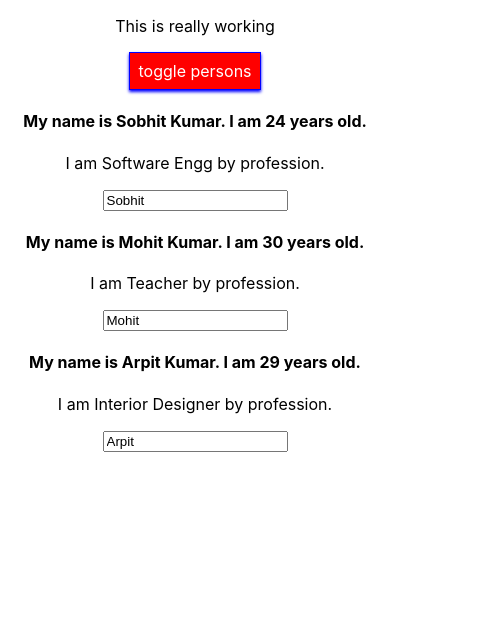
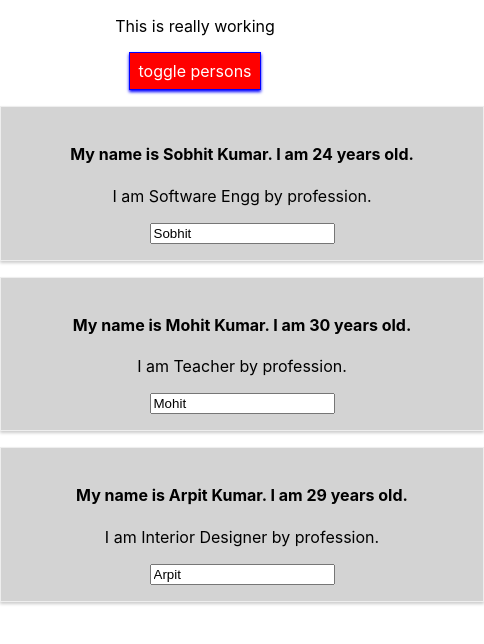
Before and after one commit to MrDroid17/react-basic, a React (Create React App) app: page / in a window 390 px wide. Both pictures are taken after a click on the button "toggle persons". Shown: the top 644 px of the page, 484 px wide, since content can reach past the window. Built offline with nearby package versions, Linux system fonts and the light colour scheme.

Commit message:
Adding media queries

```diff
--- a/src/Person/Person.js
+++ b/src/Person/Person.js
@@ -1,32 +1,14 @@
 import React from 'react';
-import styled from 'styled-components';
-const StyledDiv = styled.div`
-.person {
-  width: 60%;
-  margin: 16px auto;
-  border: 1px solid #eee;
-  box-shadow: 0 2px 3px #ccc;
-  padding: 16px;
-  text-align: center;
-}
-'@media (max-width:900px)': {
-  width: '650px',
-  backgroundColor: 'salmon'
-},
-'@media (max-width:600px)': {
-  width: '450px',
-  backgroundColor: 'lightgray'
-}
-`;
+import styleClasses from './Person.module.css';
 
 const person = (props) => {
 
   return (
-    <StyledDiv>
+    <div className={styleClasses.person}>
       <h4 onClick={props.click}>My name is <span className="pointer">{props.name}</span> Kumar. I am {props.age} years old.</h4>
       <p>{props.children}</p>
       <input type="text" onChange={props.changed} value={props.name}></input>
-    </StyledDiv>
+    </div>
 
   )
 }
--- /dev/null
+++ b/src/Person/Person.module.css
@@ -0,0 +1,20 @@
+.person {
+  width: 60%;
+  margin: 16px auto;
+  border: 1px solid #eee;
+  box-shadow: 0 2px 3px #ccc;
+  padding: 16px;
+  text-align: center;
+}
+@media (max-width:900px) {
+  .person{
+    width: 650px;
+    background-color: salmon;
+  }
+}
+@media (max-width:600px) {
+  .person{
+    width: 450px;
+    background-color: lightgray;
+  }
+}
```
Also changed, not shown: src/Person/Person.css (deleted, +0 -8 lines).
